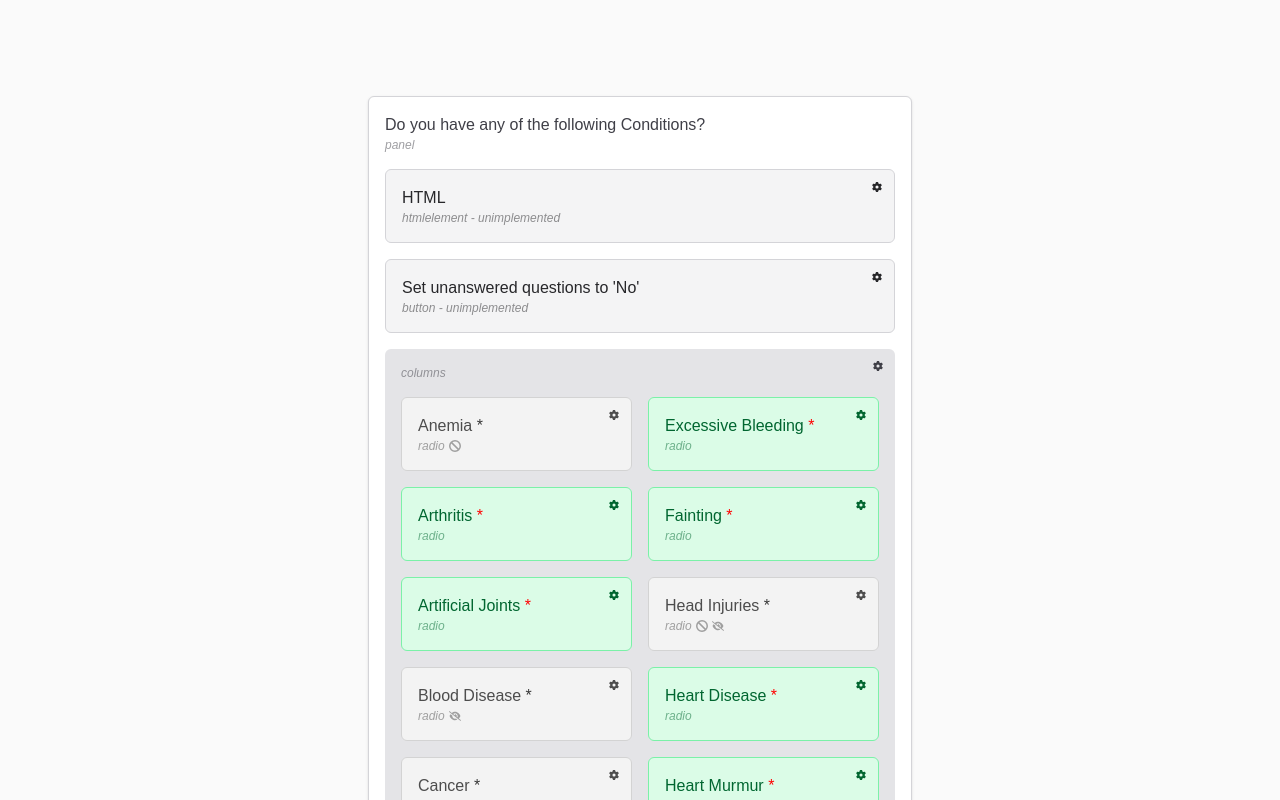
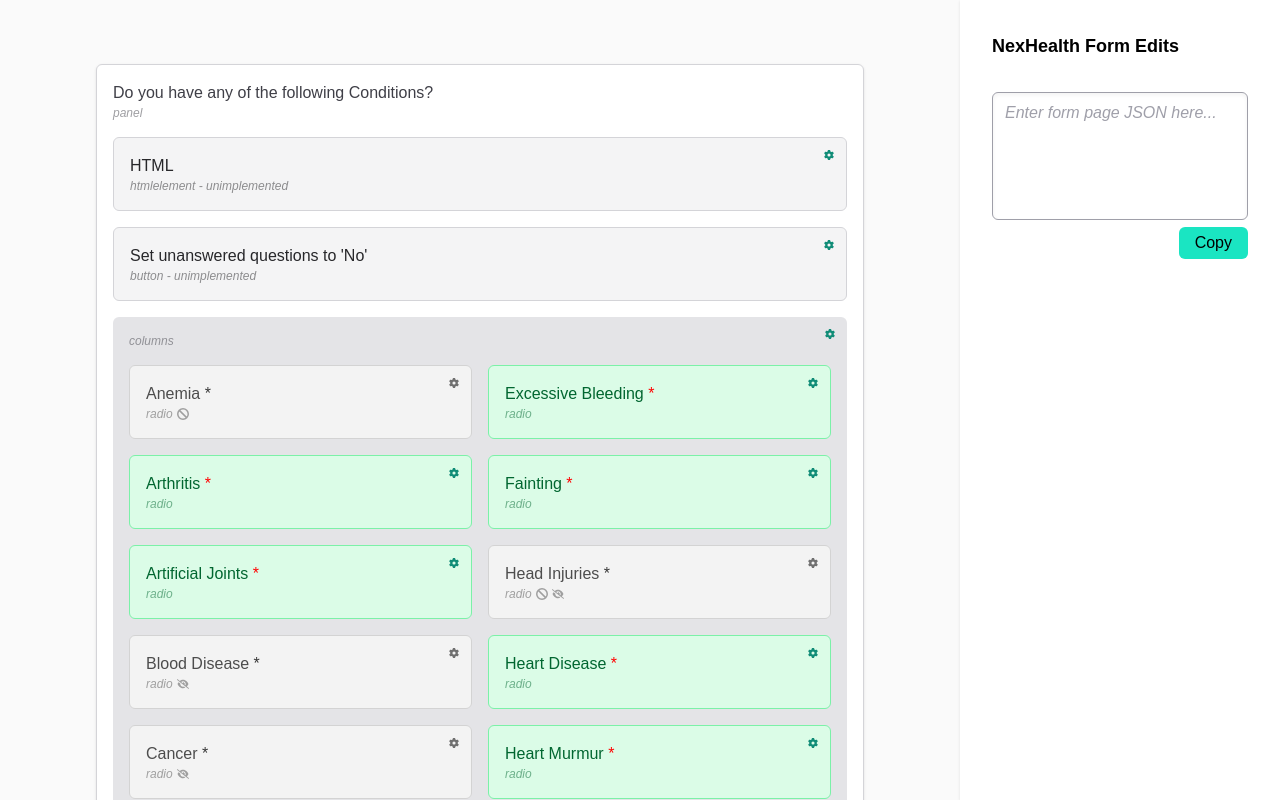
Before and after one commit to NexHealth-Ethan-Breinholt/Form-Edits, a Next.js app: page / in a window 1280 px wide. Shown: the top 800 px of the page. Built offline with nearby package versions, Linux system fonts and the light colour scheme.

Commit message:
Added NexHealth color styles and grid columns on the main layout for more options

```diff
--- a/src/app/globals.css
+++ b/src/app/globals.css
@@ -1,7 +1,12 @@
 @import "tailwindcss";
 
 @theme {
-  --color-tealgreen: rgb(16 140 119 / var(--tw-text-opacity));
+  --color-tealgreen: rgb(16 140 119);
+  --color-sync-50: rgb(242 255 253);
+  --color-sync-100: rgb(217 255 248);
+  --color-sync-200: rgb(26 229 194);
+  --color-sync-400: rgb(51 255 220);
+  --color-sync-500: rgb(26 229 194);
 }
 
 body {
--- a/src/app/page.tsx
+++ b/src/app/page.tsx
@@ -7,11 +7,17 @@
     <div>
       <FormContext>
         <ContextMenu />
-        <main className="flex flex-col gap-8 w-1/2 min-w-2xl m-auto py-16">
-          <div className="py-8 px-16">
+        {/* <main className="flex flex-col gap-8 w-1/2 min-w-2xl m-auto py-16"> */}
+        <main className="grid grid-cols-[1fr_25%] h-screen">
+          <div className="p-16 overflow-scroll">
             <div className="max-w-3xl m-auto">
               <FormDisplayer filePath="/form-examples/med-history-conditions.json" />
             </div>
+          </div>
+          <div className="bg-white shadow p-8 text-black">
+            <h1 className="font-bold text-lg">NexHealth Form Edits</h1>
+            <textarea placeholder="Enter form page JSON here..." className="w-full shadow-inner rounded-md mt-8 p-2 px-3 h-32 outline-none border border-zinc-400 resize-none text-black placeholder:italic placeholder:text-zinc-400 focus-within:border-zinc-800 focus-within:ring-4 ring-nex-green" />
+            <button className="rounded-md px-4 py-1 bg-sync-200 float-right">Copy</button>
           </div>
         </main>
       </FormContext>
```
